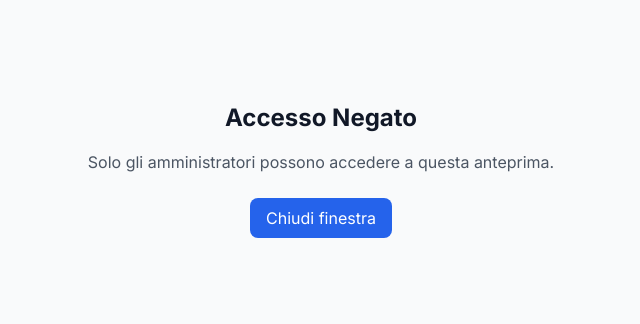
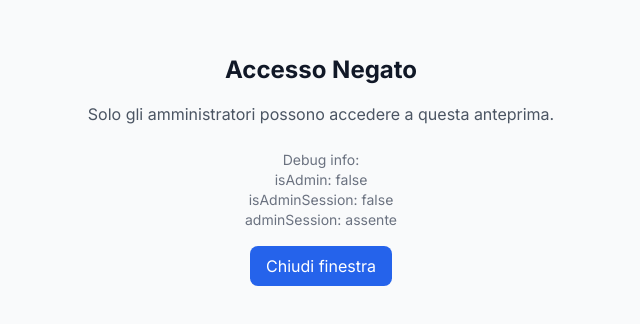
Before and after one commit to weareaccount/hostonhome-builder, a Next.js app: page /admin/preview/1 in a window 1280 px wide. Shown: the part 230-554 px from the top of the page, without its empty margins (319-959 px from the left). Built offline with nearby package versions, Linux system fonts and the light colour scheme; no server answers.

Commit message:
Debug: Add more permissive admin check for preview
- Add fallback admin session check using localStorage directly
- Add debug info to show admin authentication status
- Allow preview access if admin session exists even if useIsAdmin fails
- Help identify why admin session is not being recognized

```diff
--- a/app/admin/preview/[slug]/page.tsx
+++ b/app/admin/preview/[slug]/page.tsx
@@ -23,7 +23,17 @@ export default function AdminPreviewPage() {
         adminSession: localStorage.getItem('admin_session')
       });
 
-      if (!isAdmin) {
+      // Controllo admin più permissivo per anteprima
+      const adminSession = localStorage.getItem('admin_session');
+      const isAdminSession = adminSession && adminSession.includes('admin@hostonhome.it');
+
+      console.log('🔍 DEBUG AdminPreviewPage - Controlli:', {
+        isAdmin,
+        isAdminSession,
+        adminSession
+      });
+
+      if (!isAdmin && !isAdminSession) {
         console.log('❌ Accesso negato: non è admin');
         setLoading(false);
         return;
@@ -61,12 +71,22 @@ export default function AdminPreviewPage() {
     );
   }
 
-  if (!isAdmin) {
+  // Controllo admin più permissivo
+  const adminSession = localStorage.getItem('admin_session');
+  const isAdminSession = adminSession && adminSession.includes('admin@hostonhome.it');
+
+  if (!isAdmin && !isAdminSession) {
     return (
       <div className="min-h-screen flex items-center justify-center bg-gray-50">
         <div className="text-center">
           <h1 className="text-2xl font-bold text-gray-900 mb-4">Accesso Negato</h1>
           <p className="text-gray-600 mb-6">Solo gli amministratori possono accedere a questa anteprima.</p>
+          <div className="text-sm text-gray-500 mb-4">
+            <p>Debug info:</p>
+            <p>isAdmin: {isAdmin ? 'true' : 'false'}</p>
+            <p>isAdminSession: {isAdminSession ? 'true' : 'false'}</p>
+            <p>adminSession: {adminSession ? 'presente' : 'assente'}</p>
+          </div>
           <button
             onClick={() => window.close()}
             className="bg-blue-600 text-white px-4 py-2 rounded-lg hover:bg-blue-700 transition-colors"
```
